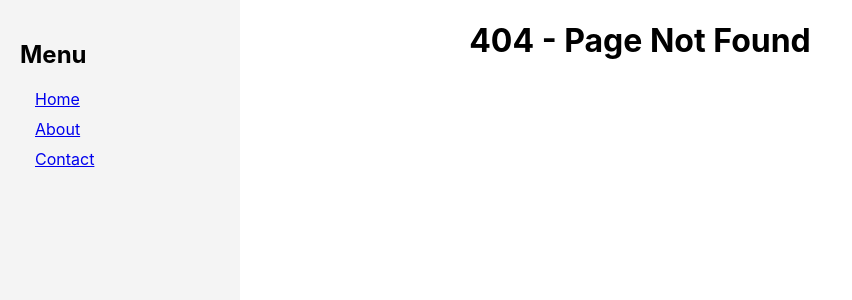
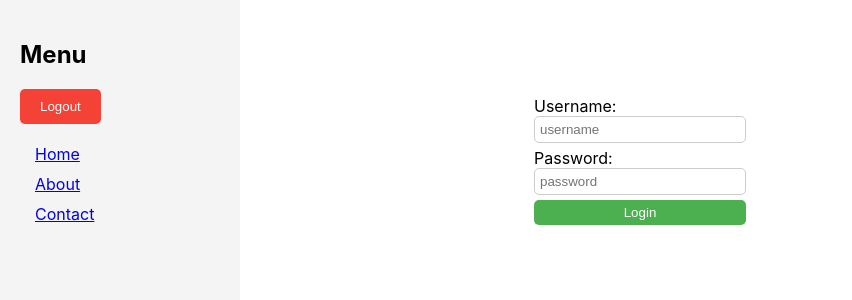
Before and after one commit to livebits/TestToolkit, a React (Create React App) app: page /login in a window 1280 px wide. Before the commit this address had no page. Shown: the top 300 px of the page, without its empty margins (0-852 px from the left). Built offline with nearby package versions, Linux system fonts and the light colour scheme; sample sign-in values are in the browser's storage; the HTML template or start-up script is replaced by a standard one.

Commit message:
handle login and protected routes

```diff
--- a/package.json
+++ b/package.json
@@ -10,8 +10,10 @@
     "@types/node": "^16.18.79",
     "@types/react": "^18.2.52",
     "@types/react-dom": "^18.2.18",
+    "axios": "^1.6.7",
     "react": "^18.2.0",
     "react-dom": "^18.2.0",
+    "react-hook-form": "^7.50.0",
     "react-router-dom": "^6.22.0",
     "react-scripts": "5.0.1",
     "typescript": "^4.9.5",
--- /dev/null
+++ b/src/components/PrivateRoute.tsx
@@ -0,0 +1,15 @@
+import React from "react";
+import { Navigate, useLocation } from "react-router-dom";
+
+const PrivateRoute = ({ children }: any) => {
+    const isAuthenticated = !!localStorage.getItem('token');
+    const location = useLocation()
+
+    if (!isAuthenticated) {
+        return <Navigate to="/login" state={{ location }} />
+    }
+
+    return children
+}
+
+export default PrivateRoute;
--- a/src/components/Sidebar.tsx
+++ b/src/components/Sidebar.tsx
@@ -1,12 +1,23 @@
-import { Link } from "react-router-dom";
+import { Link, useNavigate } from "react-router-dom";
 import '../styles/Sidebar.css';
+import useAuth from "../hooks/useAuth";
 
 const Sidebar = () => {
+    const { logout } = useAuth();
+    const navigate = useNavigate();
+
+    const logoutUser = () => {
+        logout();
+        navigate('/login')
+    }
 
     return (
         <div className="sidebar">
             <div className="sidebar__header">
                 <h2>Menu</h2>
+                {
+                    localStorage.getItem('token') && <button className="logout" onClick={() => logoutUser()}>Logout</button>
+                }
             </div>
             <div className="sidebar__content">
                 <ul>
--- a/src/components/Weather.tsx
+++ b/src/components/Weather.tsx
@@ -7,7 +7,6 @@ import useGetWeather from "../hooks/useGetWeather"
 const Weather = () => {
     const [city, setCity] = useState<string>('')
     const [weather, loading, error, getWeather] = useGetWeather(city)
-console.log(error);
 
     return (
         <>
--- /dev/null
+++ b/src/hooks/useAuth.ts
@@ -0,0 +1,23 @@
+
+const useAuth = () => {
+
+    const login = (username: string, password: string) => {
+        // handle in promise
+        return new Promise((resolve, reject) => {
+            if (username === 'admin' && password === 'admin') {
+                localStorage.setItem('token', 'VALID-TOKEN');
+                resolve('VALID-TOKEN');
+            } else {
+                reject('Invalid username or password');
+            }
+        });
+    }
+
+    const logout = () => {
+        localStorage.removeItem('token');
+    }
+
+    return { login, logout };
+}
+
+export default useAuth;
--- /dev/null
+++ b/src/pages/Login.tsx
@@ -0,0 +1,41 @@
+import { useNavigate } from 'react-router-dom'; // import useHistory
+import { SubmitHandler, useForm } from "react-hook-form";
+import "../styles/Login.css"
+import useAuth from '../hooks/useAuth';
+
+interface LoginForm {
+    username: string,
+    password: string,
+}
+
+const Login = () => {
+    const { register, handleSubmit, setError, formState: { errors } } = useForm<LoginForm>();
+    const navigate = useNavigate();
+    const {login} = useAuth();
+
+    const onSubmit: SubmitHandler<LoginForm> = (data) => {
+        login(data.username, data.password)
+        .then(() => {
+            navigate('/');
+        }).catch((error) => {
+            setError('root.serverError', { message: error });
+        })
+    }
+
+    return (
+        <form className="Login" onSubmit={handleSubmit(onSubmit)}>
+            <label>Username:</label>
+            <input {...register('username', { required: true, minLength: 3 })} type="text" placeholder="username" />
+            {errors.username && <span className="error">Username is required</span>}
+
+            <label>Password:</label>
+            <input {...register('password', { required: true, minLength: 5 })} type="password" placeholder="password" />
+            {errors.password && <span className="error">Password is required</span>}
+
+            <button type="submit">Login</button>
+            {errors.root && <span className="error">{errors.root.serverError.message}</span>}
+        </form>
+    )
+}
+
+export default Login;
--- a/src/routes/index.tsx
+++ b/src/routes/index.tsx
@@ -1,16 +1,31 @@
 import { Route, Routes } from "react-router-dom";
 import Home from "../pages/Home";
 import About from "../pages/About";
-import Contact from "../pages/ContactUs";
 import NotFound from "../pages/404";
+import Login from "../pages/Login";
+import PrivateRoute from "../components/PrivateRoute";
+import ContactPage from "../pages/ContactUs";
 
 const AppRoutes = () => {
 
     return (
         <Routes>
-            <Route path="/" Component={Home} />
-            <Route path="/about" Component={About} />
-            <Route path="/contact" Component={Contact} />
+            <Route path="/login" Component={Login} />
+            <Route path="/" element={
+                <PrivateRoute>
+                    <Home />
+                </PrivateRoute>
+            } />
+            <Route path="/about" element={
+                <PrivateRoute>
+                    <About />
+                </PrivateRoute>
+            } />
+            <Route path="/contact" element={
+                <PrivateRoute>
+                    <ContactPage />
+                </PrivateRoute>
+            } />
             <Route path="*" Component={NotFound} />
         </Routes>
     )
--- /dev/null
+++ b/src/styles/Login.css
@@ -0,0 +1,44 @@
+.Login {
+    display: flex;
+    flex-direction: column;
+    justify-content: center;
+    align-items: center;
+    height: 100px;
+    padding: 10px;
+    margin-top: 100px;
+}
+
+.Login label {
+    text-align: left;
+    width: 100%;
+}
+
+.Login input {
+    margin-bottom: 5px;
+}
+
+.Login .error {
+    color: red;
+    margin-bottom: 10px;
+    font-size: 12px;
+}
+
+.Login input[type="text"], .Login input[type="password"] {
+    width: 200px;
+    height: 30px;
+    border: 1px solid #ccc;
+    border-radius: 5px;
+    padding: 5px;
+}
+
+/* green button */
+.Login button {
+    background-color: #4CAF50;
+    width: 100%;
+    padding: 5px;
+    color: white;
+    border: none;
+    border-radius: 5px;
+    cursor: pointer;
+    text-decoration: none;
+}
--- a/src/styles/Sidebar.css
+++ b/src/styles/Sidebar.css
@@ -26,3 +26,14 @@
 .sidebar li {
     margin-bottom: 10px;
 }
+
+/* red button */
+.logout {
+    background-color: #f44336;
+    color: white;
+    padding: 10px 20px;
+    border: none;
+    border-radius: 5px;
+    cursor: pointer;
+    text-decoration: none;
+}
```
Also changed, not shown: 1 other file (tests, documents, lock files or other folders).
